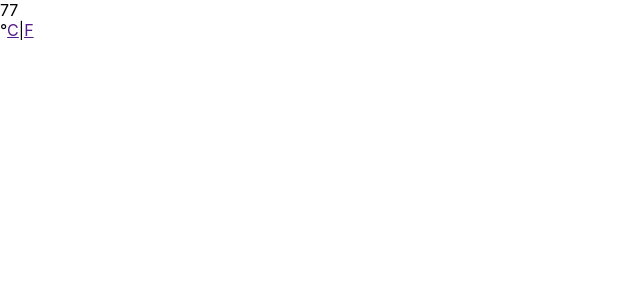
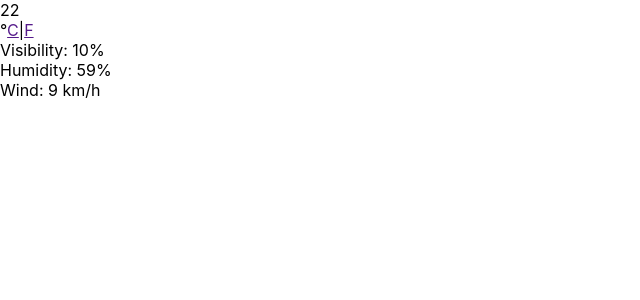
Before and after one commit to shobhabhat36/weather-app, a React (Create React App) app: page / in a window 1280 px wide. Shown: the top 300 px of the page, without its empty margins (0-640 px from the left). Built offline with nearby package versions, Linux system fonts and the light colour scheme.

Commit message:
Added view for weather conditions - Visibility, Humidity, and Wind

```diff
--- a/package.json
+++ b/package.json
@@ -6,6 +6,7 @@
     "@testing-library/jest-dom": "^5.11.4",
     "@testing-library/react": "^11.1.0",
     "@testing-library/user-event": "^12.1.10",
+    "prop-types": "^15.7.2",
     "react": "^17.0.2",
     "react-dom": "^17.0.2",
     "react-scripts": "4.0.3",
--- a/src/component/WeatherBanner.js
+++ b/src/component/WeatherBanner.js
@@ -1,18 +1,46 @@
-import React from 'react';
+import React, { Component } from 'react';
+import PropTypes from 'prop-types';
 
-const WeatherBanner = () => {
+export default class WeatherBanner extends Component {
+    static propTypes = {
+        weather: PropTypes.object.isRequired
+    }
+    state = {
+        mode: 'C'
+    }
+    componentDidMount() {
+        let wind_value = this.props.weather.wind_speed;
+        let wind_unit = 'knots';
+        if (this.state.mode === 'C') {
+            wind_value *= 1.852;
+            wind_unit = 'km/h';
+        } else {
+            wind_value *= 1.150779;
+            wind_unit = 'mph';
+        }
+
+        this.setState({
+            wind_value: wind_value.toFixed(0),
+            wind_unit
+        });
+    }
+    render() {
         let url = '';
         return (
             <>
-            <div id="temperature">77</div>
-            <div id="temperature-mode">
+                <div id="temperature" className="temperature">{this.props.weather.the_temp}</div>
+                <div id="temperature-mode" className="temperature-mode">
                     <span>&deg;</span>
                     <a href={url}>C</a>
                     <span>|</span>
                     <a href={url}>F</a>
                 </div>
+                <div id="w-conditions" className="w-conditions">
+                    <div>Visibility: {this.props.weather.visibility}%</div>
+                    <div>Humidity: {this.props.weather.humidity}%</div>
+                    <div>Wind: {this.state.wind_value} {this.state.wind_unit}</div>
+                </div>
             </>
-    );
+        )
+    }
 };
-
-export default WeatherBanner;
--- a/src/component/WeatherWidget.js
+++ b/src/component/WeatherWidget.js
@@ -1,12 +1,32 @@
-import React from 'react'
+import React, { Component } from 'react'
 import WeatherBanner from './WeatherBanner';
 
-const WeatherWidget = () => {
-    return (
-        <div>
-            <WeatherBanner />
-        </div>
-    );
-};
-
-export default WeatherWidget;
+export default class WeatherWidget extends Component {
+    render() {
+        const weatherDetails = {
+            title: 'London',
+            time: "2021-06-03T15:38:47.548513+01:00",
+            sun_rise: "2021-06-03T04:47:26.942856+01:00",
+            sun_set: "2021-06-03T21:10:34.736411+01:00",
+            weather_state_name: "Heavy Cloud",
+            weather_state_abbr: "hc",
+            wind_direction_compass: "SW",
+            created: "2021-06-03T12:32:01.665334Z",
+            applicable_date: "2021-06-03",
+            min_temp: 15,
+            max_temp: 25,
+            the_temp: 22,
+            wind_speed: 4.884203890977641,
+            wind_direction: 229.3329905781327,
+            air_pressure: 1019,
+            humidity: 59,
+            visibility: 10,
+            predictability: 71
+        };
+        return (
+            <div>
+                <WeatherBanner weather={weatherDetails} />
+            </div>
+        )
+    }
+}
```
Also changed, not shown: 1 other file (tests, documents, lock files or other folders). Lines whose indentation alone changed are shown as unchanged.
